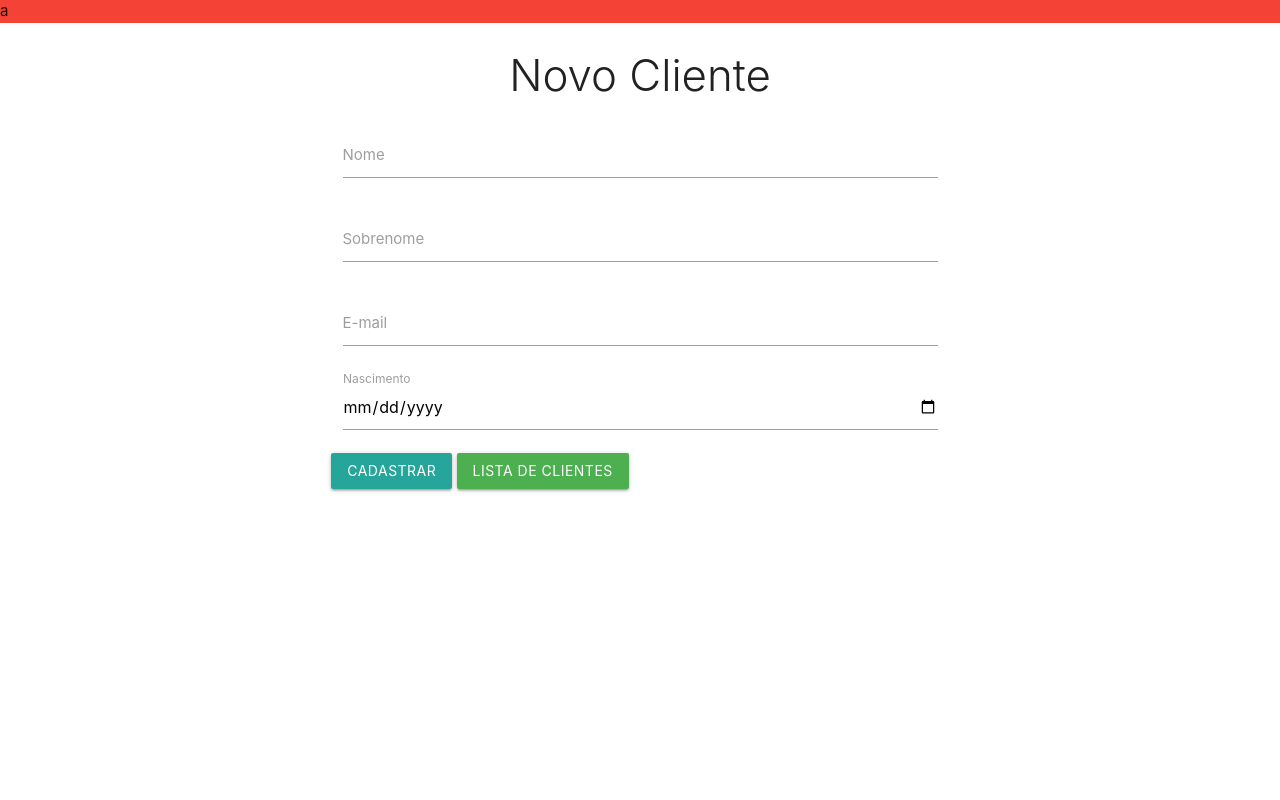
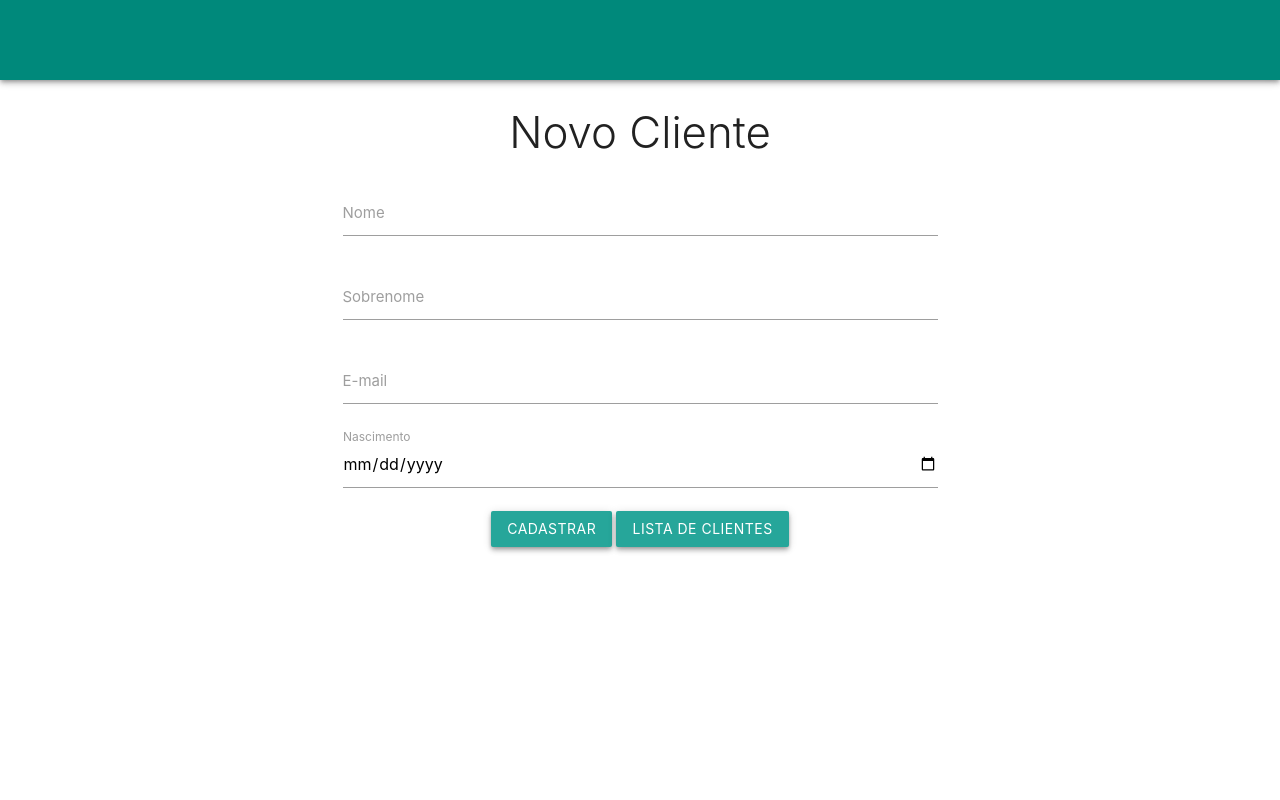
Before and after one commit to wesleyanjos1996/Sistema-CRUD, a PHP site: page /view/client/add-client.php in a window 1280 px wide. Run offline with PHP 8.4, Linux system fonts and the light colour scheme; the visitor is signed in with stand-in values (Sample User, id 1); some libraries are stand-ins or nearby versions.

Commit message:
ajuste no layout

```diff
--- /dev/null
+++ b/assets/css/custom.css
@@ -0,0 +1,17 @@
+@charset "UTF-8";
+
+body {
+    height: 100vh;
+}
+
+#top {
+    height: calc(100vh - 253px);
+}
+
+.top-div {
+    height: 10vh;
+}
+
+.a-group {
+    margin: 10px;
+}
--- a/index.php
+++ b/index.php
@@ -38,9 +38,10 @@ if (isset($_POST['btn-login'])) {
     <link href="https://fonts.googleapis.com/icon?family=Material+Icons" rel="stylesheet">
     <!--Import materialize.css-->
     <link type="text/css" rel="stylesheet" href="./node_modules/materialize-css/dist/css/materialize.min.css"  media="screen,projection"/>
+    <link rel="stylesheet" href="./assets/css/custom.css" type="text/css">
 </head>
 <body>
-    <div class="container">
+    <div class="container" id="top">
         <div class="row">
             <div class="col s12 m6 push-m3">
                 <h1 class="center-align light">Acesso</h1>
@@ -70,7 +71,7 @@ if (isset($_POST['btn-login'])) {
             </div>
         </div>
     </div>
-    <footer class="page-footer teal darken-1">
+    <footer class="page-footer teal darken-1 z-depth-2">
         <div class="container">
             <div class="row">
                 <div class="col l6 s12">
--- a/view/client/add-client.php
+++ b/view/client/add-client.php
@@ -5,9 +5,7 @@ if (!isset($_SESSION['log'])) {
 	header('Location: ../../index.php');
 }
 ?>
-    <div class="container-fluid red">
-        a
-    </div>
+    <div class="container-fluid teal darken-1 z-depth-2 top-div"></div>
     <div class="row">
         <div class="col s12 m6 push-m3">
             <h3 class="light center-align">Novo Cliente</h3>
@@ -28,8 +26,10 @@ if (!isset($_SESSION['log'])) {
                     <input type="date" name="birth" id="birth">
                     <label for="birth">Nascimento</label>
                 </div>
-                <button type="submit" name="btn-create" class="btn">Cadastrar</button>
-                <a href="./client.php" class="btn green">Lista de Clientes</a>
+                <div class="row center">
+                    <button type="submit" name="btn-create" class="btn z-depth-2">Cadastrar</button>
+                    <a href="./client.php" class="btn z-depth-2">Lista de Clientes</a>
+                </div>
             </form>
         </div>
     </div>
--- a/view/includes/header.php
+++ b/view/includes/header.php
@@ -9,5 +9,6 @@
     <link href="https://fonts.googleapis.com/icon?family=Material+Icons" rel="stylesheet">
     <!--Import materialize.css-->
     <link type="text/css" rel="stylesheet" href="../../node_modules/materialize-css/dist/css/materialize.min.css" media="screen,projection"/>
+    <link rel="stylesheet" href="../../assets/css/custom.css" type="text/css">
 </head>
 <body>
```
Also changed, not shown: view/client/client.php (+6 -8 lines), view/home.php (+4 -8 lines).
